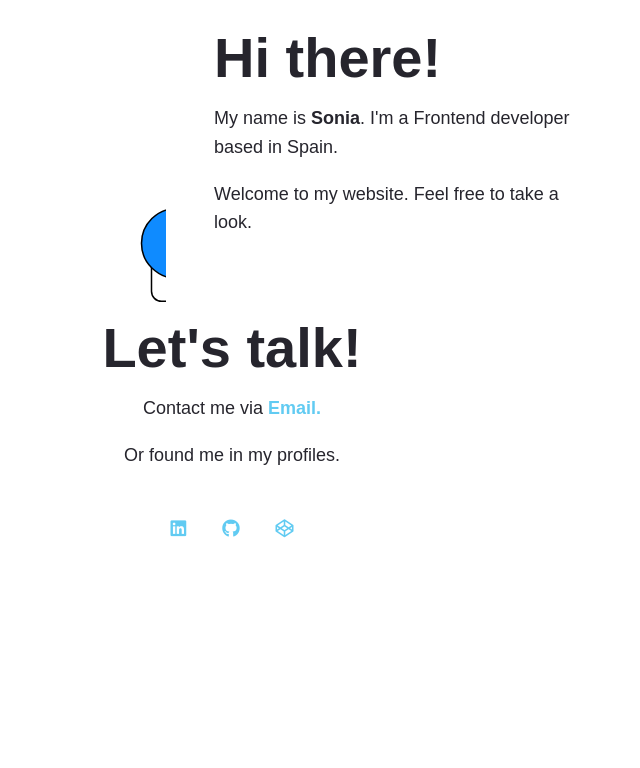
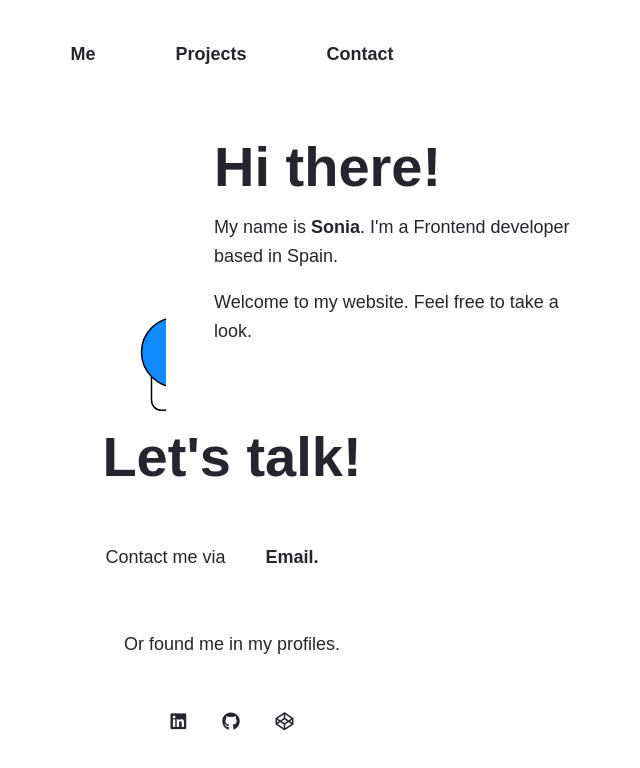
Before and after one commit to Esemega/personal-website, a React (Create React App) app: page / in a window 1280 px wide. Shown: the top 768 px of the page, without its empty margins (408-1048 px from the left). Built offline with nearby package versions, Linux system fonts and the light colour scheme.

Commit message:
Creating NavBar component and adding to App.js

```diff
--- a/src/App.js
+++ b/src/App.js
@@ -1,12 +1,14 @@
 import React from 'react';
 import Me from './components/Me/Me';
 import Contact from './components/Contact/Contact.js';
+import NavBar from './components/NavBar/NavBar.js';
 
 import './App.css';
 
 function App() {
   return (
     <div className="App">
+      <NavBar />
       <Me />
       <Contact />
     </div>
--- /dev/null
+++ b/src/components/NavBar/NavBar.css
@@ -0,0 +1,40 @@
+nav{
+    display: flex;
+    justify-content: center;
+    align-items: center;
+    top: 0;
+    bottom: 0;
+    left: 0;
+    right: 0;
+}
+
+ul{
+    list-style: none;
+    display: flex;
+    height: 100%;
+    flex-direction: row;
+    justify-content: space-evenly;
+    align-items: center;
+    margin: 0;
+    padding: 0;
+}
+
+li{
+    text-align: center;
+    list-style: none;
+}
+
+a{
+    display: inline-flex;
+    padding: 5vh;
+    color: var(--clr-dark);
+}
+
+span{
+    display: inline-block;
+    display:none;
+}
+
+.active{
+    color: var(--clr-accent);
+}
--- /dev/null
+++ b/src/components/NavBar/NavBar.js
@@ -0,0 +1,31 @@
+import React from 'react';
+import './NavBar.css';
+
+const NavBar = () =>{
+    return(
+        <nav>
+            <ul>
+                <li>
+                    <a href="#Me" data-text="Me">
+                        Me
+                        <span>🕶</span>
+                    </a>
+                </li>
+                <li>
+                    <a href="#Projects" data-text="Projects">
+                        Projects
+                        <span>🕶</span>
+                    </a>
+                </li>
+                <li c>
+                    <a href="#Contact" data-text="Contact">
+                        Contact
+                        <span>🕶</span>
+                    </a>
+                </li>
+            </ul>
+        </nav>
+    )
+}
+
+export default NavBar;
```
